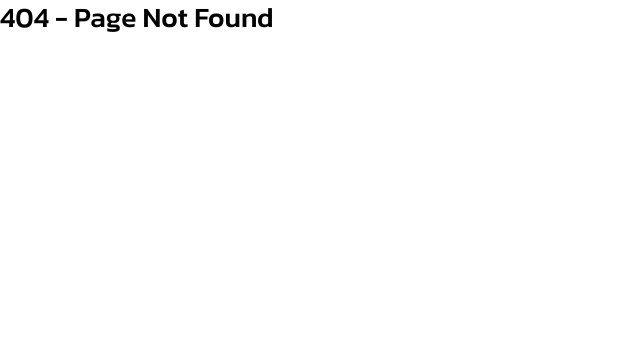
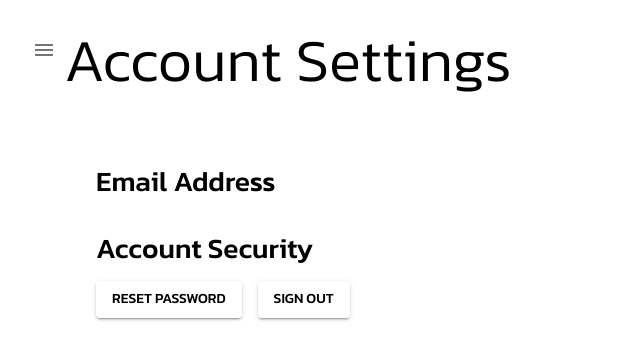
Before and after one commit to sawyerjones/taskify, a React (Create React App) app: page /account in a window 1280 px wide. Before the commit this address had no page. Shown: the top 360 px of the page, without its empty margins (0-640 px from the left). Built offline with nearby package versions, Linux system fonts and the light colour scheme.

Commit message:
improved auth, updated sidebar, added reset pw framework

```diff
--- a/src/App.js
+++ b/src/App.js
@@ -4,6 +4,7 @@ import theme from './components/styles/theme.js';
 import SignIn from './pages/SignIn.js';
 import Dashboard from './pages/Dashboard.js';
 import NotFound from './pages/NotFound.js';
+import Account from './pages/Account.js';
 
 function App() {
   return (
@@ -13,6 +14,7 @@ function App() {
           <Route path="/" element={<SignIn />} />
           <Route path="/dashboard" element={<Dashboard />} />
           <Route path="*" element={<NotFound />} />
+          <Route path="/account" element={<Account />} />
         </Routes>
       </BrowserRouter>
     </ThemeProvider>
--- a/src/components/Sidebar.jsx
+++ b/src/components/Sidebar.jsx
@@ -5,15 +5,28 @@ import {
   List,
   ListItem,
   ListItemText,
+  ListItemButton,
 } from '@mui/material';
 import MenuIcon from '@mui/icons-material/Menu';
+import { useNavigate } from 'react-router-dom';
 
 const Sidebar = () => {
   const [open, setOpen] = useState(false);
+  const navigate = useNavigate();
 
   const handleDrawerToggle = () => {
     setOpen(!open);
   };
+
+  const handleDashboardButton = () => {
+    setOpen(!open);
+    navigate('/dashboard');
+  };
+
+  const handleAccountButton = () => {
+    setOpen(!open);
+    navigate('/account');
+  }
 
   return (
     <>
@@ -21,8 +34,8 @@ const Sidebar = () => {
         onClick={handleDrawerToggle}
         sx={{
           position: 'fixed',
-          left: 16,
-          top: 16,
+          left: '4hv',
+          top: '30px',
         }}
       >
         <MenuIcon />
@@ -38,18 +51,16 @@ const Sidebar = () => {
         }}
       >
         <List sx={{ width: 200 }}>
-          <ListItem button>
+          <ListItemButton onClick={handleDashboardButton}>
             <ListItemText primary="Dashboard" />
-          </ListItem>
+          </ListItemButton>
           <ListItem button>
             <ListItemText primary="Projects" />
           </ListItem>
-          <ListItem button>
-            <ListItemText primary="Upcoming" />
-          </ListItem>
-          <ListItem button>
-            <ListItemText primary="TBD" />
-          </ListItem>
+          <ListItemButton onClick={() => navigate('/account')}>
+            <ListItemText primary="Account" />
+          </ListItemButton>
+
         </List>
       </Drawer>
     </>
--- /dev/null
+++ b/src/pages/Account.js
@@ -0,0 +1,133 @@
+import React, { useState, useEffect } from 'react';
+import { Typography, Box, Button } from '@mui/material';
+import { supabase } from '../db/supabaseClient';
+import Sidebar from '../components/Sidebar';
+
+const AccountPage = () => {
+  const [user, setUser] = useState(null);
+  const [loading, setLoading] = useState(true);
+  const [email, setEmail] = useState('');
+  const [updateError, setUpdateError] = useState('');
+  const [updateSuccess, setUpdateSuccess] = useState('');
+
+  useEffect(() => {
+    const fetchUser = async () => {
+      const { data: { session } } = await supabase.auth.getSession();
+      if (session?.user) {
+        setUser(session.user);
+        setEmail(session.user.email);
+      }
+      setLoading(false);
+    };
+
+    fetchUser();
+
+    const { data: { subscription } } = supabase.auth.onAuthStateChange((_event, session) => {
+      if (session?.user) {
+        setUser(session.user);
+        setEmail(session.user.email);
+      }
+    });
+
+    return () => subscription?.unsubscribe();
+  }, []);
+
+  const handleSignOut = async () => {
+    try {
+      const { error } = await supabase.auth.signOut();
+      if (error) throw error;
+    } catch (error) {
+      console.error('Error signing out:', error.message);
+    }
+  };
+
+  if (loading) {
+    return (
+      <Box sx={{ display: 'flex', justifyContent: 'center', alignItems: 'center', height: '100vh' }}>
+        <Typography>Loading...</Typography>
+      </Box>
+    );
+  }
+
+  return (
+    <Box
+      sx={{
+        bgcolor: 'background.default',
+        minHeight: '75vh',
+        display: 'flex',
+        flexDirection: 'column',
+        padding: 3,
+        overflow: 'hidden'
+      }}
+    >
+      <Sidebar />
+      <Box sx={{ marginLeft: '5vh', position: 'relative', mb: 4 }}>
+        <Typography variant="h2">Account Settings</Typography>
+      </Box>
+
+      <Box
+        sx={{
+          margin: '0.5vh',
+          minHeight: '80vh',
+          padding: 4,
+          marginLeft: '5vh'
+        }}
+      >
+        <Box sx={{ maxWidth: '600px', width: '100%' }}>
+          <Box sx={{ mb: 4 }}>
+            <Typography variant="h4" sx={{ mb: 2 }}>Email Address</Typography>
+            <Typography variant="body1">{email}</Typography>
+          </Box>
+
+          <Box sx={{ mb: 4 }}>
+            <Typography variant="h4" sx={{ mb: 2 }}>Account Security</Typography>
+            <Button
+              variant="contained"
+              onClick={() => {
+                const { data } = supabase.auth.resetPasswordForEmail(email);
+                setUpdateSuccess('Password reset email sent!');
+              }}
+              sx={{
+                mr: 2,
+                bgcolor: 'white',
+                color: 'black',
+                '&:hover': {
+                  bgcolor: 'rgba(255, 255, 255, 0.8)',
+                }
+              }}
+            >
+              Reset Password
+            </Button>
+            <Button
+              variant="contained"
+              onClick={handleSignOut}
+              sx={{
+                bgcolor: 'white',
+                color: 'black',
+                '&:hover': {
+                  bgcolor: 'rgba(255, 255, 255, 0.8)',
+                }
+              }}
+            >
+              Sign Out
+            </Button>
+          </Box>
+
+          {updateError && (
+            <Typography color="red" sx={{ mb: 2 }}>
+              {updateError}
+            </Typography>
+          )}
+
+          {updateSuccess && (
+            <Typography color="green" sx={{ mb: 2 }}>
+              {updateSuccess}
+            </Typography>
+          )}
+        </Box>
+      </Box>
+    </Box>
+  );
+};
+
+export default AccountPage;
--- a/src/pages/Dashboard.js
+++ b/src/pages/Dashboard.js
@@ -39,7 +39,7 @@ const Dashboard = () => {
         <Box sx={{ position: 'absolute', right: '4vh', top: '40px', zIndex: 1 }}>
           <AddTodoButton loadTodos={loadTodos}/>
         </Box>
-        <Box sx={{ marginLeft: '5vh', position: 'relative'}}>
+        <Box sx={{ marginLeft: '6vh', position: 'relative'}}>
           <Typography variant="h2">Dashboard</Typography>
         </Box>
         <Box // main container
--- a/src/pages/SignIn.js
+++ b/src/pages/SignIn.js
@@ -10,6 +10,9 @@ const SignIn = () => {
   const [password, setPassword] = useState('');
   const [loginModalToggle, setLoginModalToggle] = useState(false);
   const [signupModalToggle, setSignupModalToggle] = useState(false);
+  const [invalidPassword, setInvalidPassword] = useState('');
+  const [invalidSignup, setInvalidSignup] = useState('');
+  const [emailVerification, setEmailVerification] = useState(false);
 
   useEffect(() => {
     supabase.auth.getSession().then(({ data: { session } }) => {
@@ -33,16 +36,22 @@ const SignIn = () => {
 
     const handleSupabaseSignup = async(event) => {
       event.preventDefault();
-      const { data, error } = await supabase.auth.signUp({
-        email: email,
-        password: password,
-        options: {
-          emailRedirectTo: 'https://google.com',
-        },
-      })
+      try {
+        const { data, error } = await supabase.auth.signUp({
+          email: email,
+          password: password,
+        });
 
-      setSignupModalToggle(false);
-      navigate('/dashboard');
+        if (error) {
+          console.error('Signup error:', error.message);
+          setInvalidSignup(error.error_description || error.message);
+          return;
+        }
+
+        setEmailVerification(true);
+      } catch (error) {
+        console.error('Unexpected error:', error);
+      }
     };
 
 
@@ -54,13 +63,13 @@ const SignIn = () => {
       })
 
       if (error) {
-        alert(error.error_description || error.message)
+        setInvalidPassword(error.error_description || error.message);
       } else {
-        alert('Check your email for the login link!')
+        setLoginModalToggle(false);
+        setInvalidPassword('');
+        navigate('/dashboard');
       }
 
-      setLoginModalToggle(false);
-      navigate('/dashboard');
     };
 
     return (
@@ -142,9 +151,19 @@ const SignIn = () => {
                         }
                       }}
                     >
-                      Submit
+                      Sign Up
                     </Button>
                     </form>
+                    {invalidSignup ?
+                     <Box sx={{display: 'flex', justifyContent: 'center', marginTop: '0.5vh'}}>
+                     <Typography variant='body1' sx={{color: 'red'}}>{invalidSignup}</Typography>
+                   </Box>
+                    : null}
+                    {emailVerification ?
+                    <Box sx={{display: 'flex', justifyContent: 'center', marginTop: '0.5vh'}}>
+                    <Typography variant='body1' sx={{color: 'green'}}>Please check your email for a verfication link</Typography>
+                  </Box>
+                    : null}
                   </Box>
                 </Modal>
 
@@ -209,9 +228,14 @@ const SignIn = () => {
                         }
                       }}
                     >
-                      Submit
+                      Log In
                     </Button>
                     </form>
+                    {invalidPassword ?
+                     <Box sx={{display: 'flex', justifyContent: 'center', marginTop: '0.5vh'}}>
+                     <Typography variant='body1' sx={{color: 'red'}}>{invalidPassword}</Typography>
+                   </Box>
+                    : null}
                   </Box>
                 </Modal>
               </Box>
```
